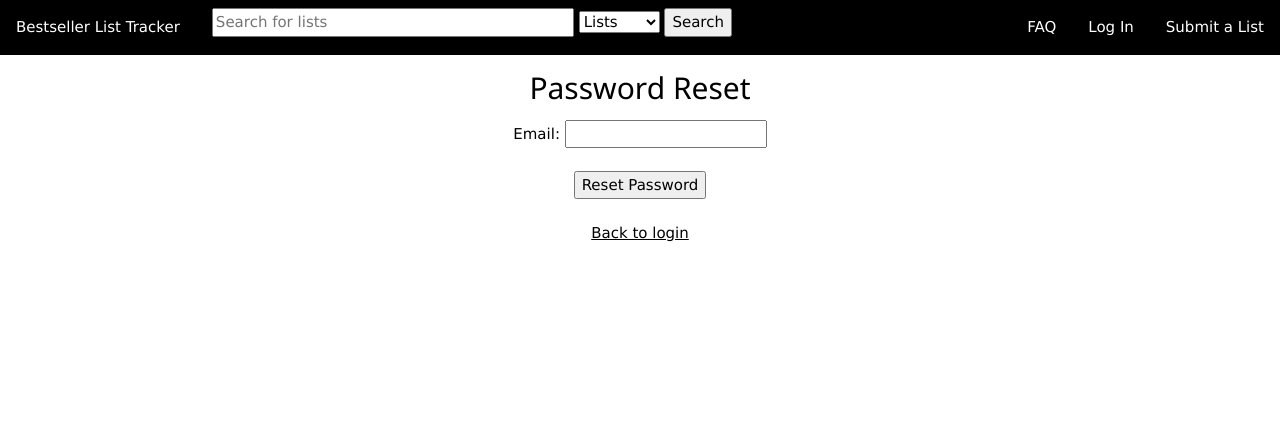
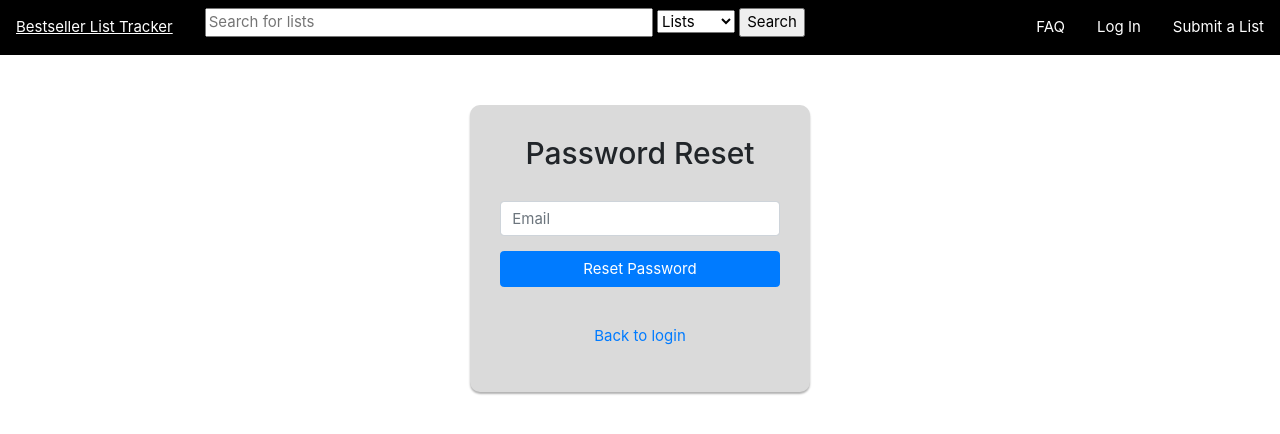
Before and after one commit to smores56/googleplex, a Python web app: template googleplex/templates/password_reset.html in a window 1280 px wide. Shown: the top 434 px of the page. Run offline with Jinja, Linux system fonts and the light colour scheme; the template is opened without the code that fills it, so the values that code supplies are empty; some libraries are stand-ins or nearby versions.

Commit message:
added styling to forgot pass/reset pass pages like the log in page for consistency

```diff
--- a/googleplex/templates/password_reset.html
+++ b/googleplex/templates/password_reset.html
@@ -4,6 +4,17 @@
 {% block title %}Password Reset{% endblock %}
 {% block style %}
   <!-- <link rel="stylesheet" href="/styles/login.css"> -->
+  <link rel="stylesheet" href="https://stackpath.bootstrapcdn.com/bootstrap/4.1.0/css/bootstrap.min.css">
+   <style type="text/css">
+    .login_box {
+      border-radius: 10px;
+      width: 340px;
+      margin: 50px auto;
+      background: #dadada;
+      box-shadow: 0px 2px 2px rgba(0, 0, 0, 0.3);
+      padding: 30px;
+  }
+  </style>
 {% endblock %}
 {% block scripts %}
   <script src="/scripts/scrypt-async.min.js"></script>
@@ -13,32 +24,37 @@
   <!-- Submission box-->
   <div id="reset">
     <center class="login_box" id="submissionBox">
-      <h2> Password Reset </h2>
+      <h2> Password Reset </h2><br>
       {% if flash %}
       <a style="color:red;">{{ flash }}</a>
       {% endif %}
       {% if link %}
       <form id="password-reset-form" onsubmit="return submit_reset()" action="/password_reset" method="post">
-          <label for="new_pass_1">New Password:</label>
-          <input type="password" align="right" id="new_pass_1" pattern="^\S{8,12}$" required>
-          <label for="new_pass_2">Confirm Password:</label>
-          <input type="password" align="right" id="new_pass_2" required oninput="validate(this)">
+        <div class="form-group">
+          <input type="password" class="form-control" placeholder="New Password" id="new_pass_1" pattern="^\S{8,12}$" required>
+        </div>
+        <div class="form-group">
+          <input type="password" class="form-control" placeholder="Confirm Password" align="right" id="new_pass_2" required oninput="validate(this)">
+        </div>
           <input type="password" align="right" name="new_pass_hash" id="new_pass_hash" hidden>
           <input type="text" value="{{ link.user.email }}" id="user_email" hidden>
           <input type="text" value="{{ link.link }}" name="link" hidden>
-          <br><br>
-          <input type="submit" align="right" value="Reset Password">
+        <div class="form-group">
+          <button type="submit" class="btn btn-primary btn-block">Reset Password</button>
+        </div>
       </form>
       {% else %}
       <form id="request-reset-form" onsubmit="return request_reset()" action="/password_reset" method="post">
-          Email:
-          <input type="email" align="right" name="email" id="email">
+        <div class="form-group">
+          <input type="email" class="form-control" placeholder="Email" name="email" id="email">
           <a style="color:red;display:none;" id="email-error"></a>
-          <br><br>
-          <input type="submit" align="right" value="Reset Password">
+        </div>
+        <div class="form-group">
+          <button class="btn btn-primary btn-block" type="submit">Reset Password</button>
+        </div>
       </form>
       <br>
-      <a href="/login">Back to login</a>
+      <p class="text-center"><a href="/login" >Back to login</a></p>
       {% endif %}
     </center>
   </div>
```
